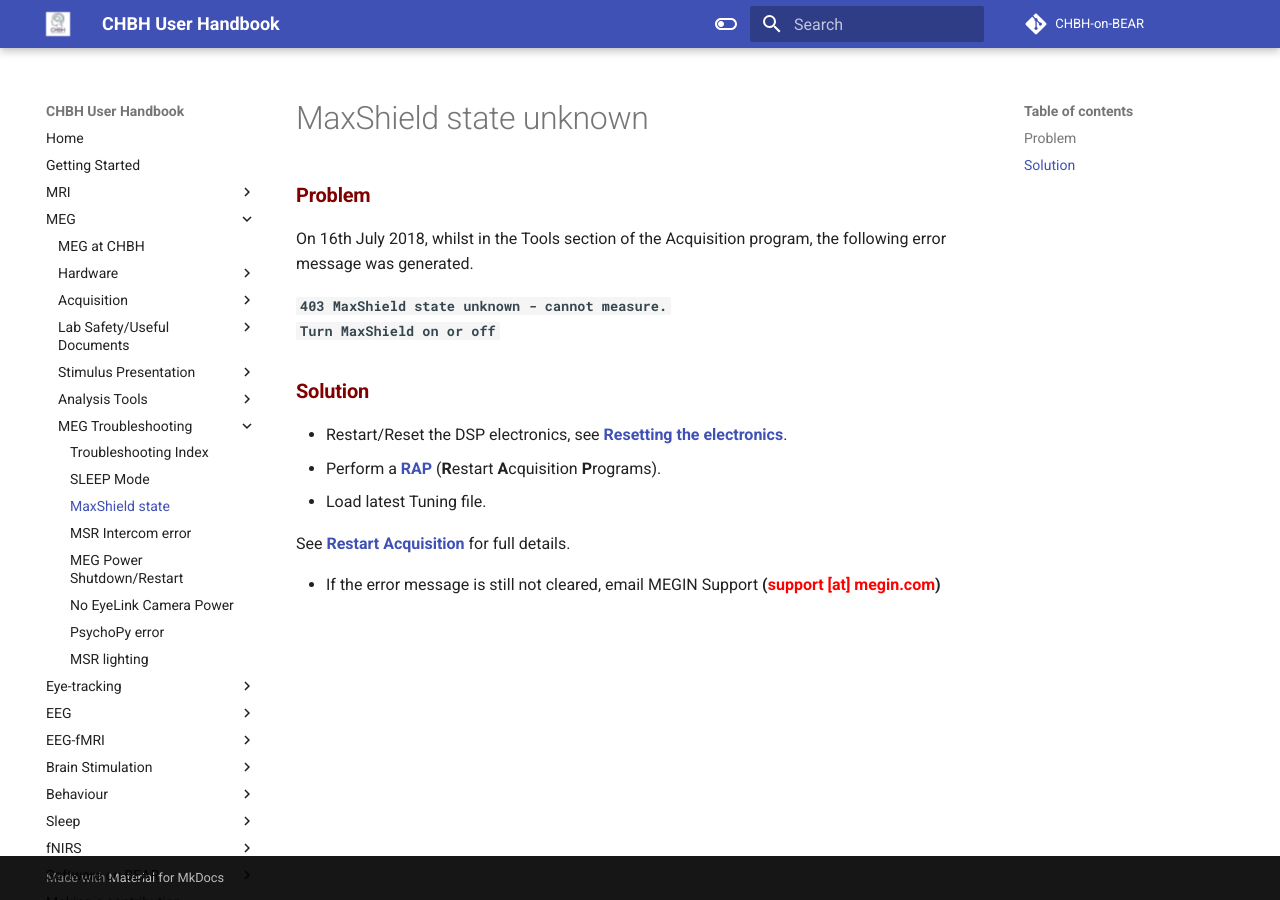
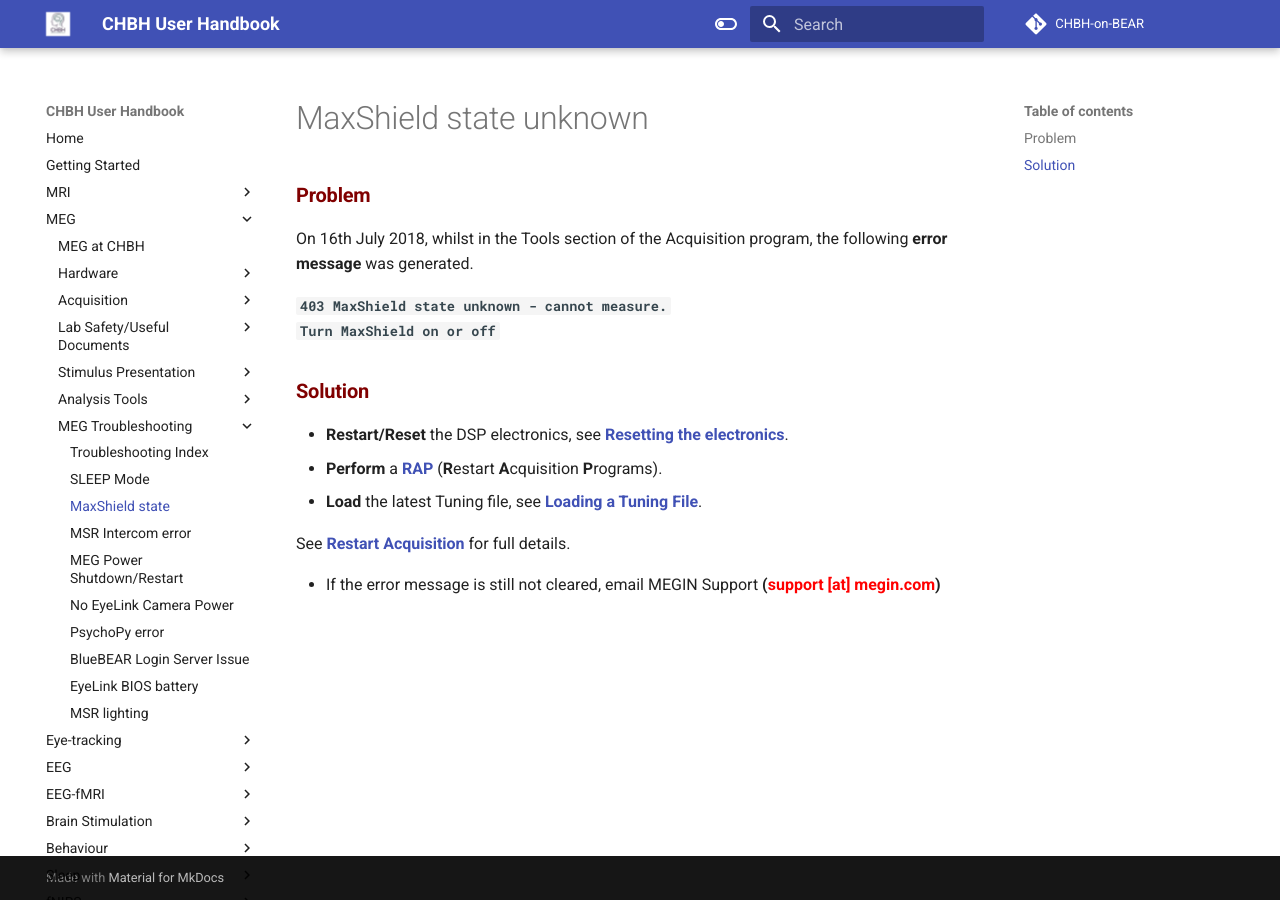
Before and after one commit to chbh-opensource/chbh-on-bear, an MkDocs documentation site: the page built from docs/meg/troubleshooting/maxshield.md, in a window 1280 px wide. Built offline with MkDocs 1.6.1 and Material for MkDocs 9.7.7, drawn with Linux system fonts in a browser that asks for light colours; comment, search, counter and statistics services are not loaded.

Commit message:
Adding to MEG troubleshooting

````diff
--- a/docs/meg/troubleshooting/maxshield.md
+++ b/docs/meg/troubleshooting/maxshield.md
@@ -2,16 +2,16 @@
 
 ### **<span style="color:maroon">Problem</span>**
 
-On 16th July 2018, whilst in the Tools section of the Acquisition program, the following error message was generated.
+On 16th July 2018, whilst in the Tools section of the Acquisition program, the following **error message** was generated.
 
 **```403 MaxShield state unknown - cannot measure.```**<br />
 **```Turn MaxShield on or off```**
 
 ### **<span style="color:maroon">Solution</span>**
 
-* Restart/Reset the DSP electronics, see **[Resetting the electronics](../../meg/acquisition/restart_acquisition.md/#resetting-the-electronics)**.
-* Perform a **[RAP](../../meg/acquisition/rap.md)** (**R**estart **A**cquisition **P**rograms).
-* Load latest Tuning file.
+* **Restart/Reset** the DSP electronics, see **[Resetting the electronics](../../meg/acquisition/restart_acquisition.md/#resetting-the-electronics)**.
+* **Perform** a **[RAP](../../meg/acquisition/rap.md)** (**R**estart **A**cquisition **P**rograms).
+* **Load** the latest Tuning file, see **[Loading a Tuning File](../../meg/acquisition/restart_acquisition.md/#loading-a-tuning-file)**.
 
 See **[Restart Acquisition](../../meg/acquisition/restart_acquisition.md)** for full details.
 
--- a/mkdocs.yml
+++ b/mkdocs.yml
@@ -122,6 +122,8 @@ nav:
         - MEG Power Shutdown/Restart: meg/troubleshooting/shutdown_restart.md
         - No EyeLink Camera Power: meg/troubleshooting/eyelink_camera_power.md
         - PsychoPy error: meg/troubleshooting/psychopy_error.md
+        - BlueBEAR Login Server Issue: meg/troubleshooting/bluebear_login_issue.md
+        - EyeLink BIOS battery: meg/troubleshooting/eyelink_bios_battery.md
         - MSR lighting: meg/troubleshooting/msr_lights.md
   - Eye-tracking:
     - eye-tracking/index.md
````
Also changed, not shown: docs/meg/troubleshooting/bluebear_login_issue.md (added, +25 -0 lines), docs/meg/troubleshooting/eyelink_bios_battery.md (added, +18 -0 lines), docs/meg/troubleshooting/intercom.md (+1 -1 lines), docs/meg/troubleshooting/troubleshooting.md (+4 -0 lines), docs/images/meg/EyeLink_error_message.png (added).
